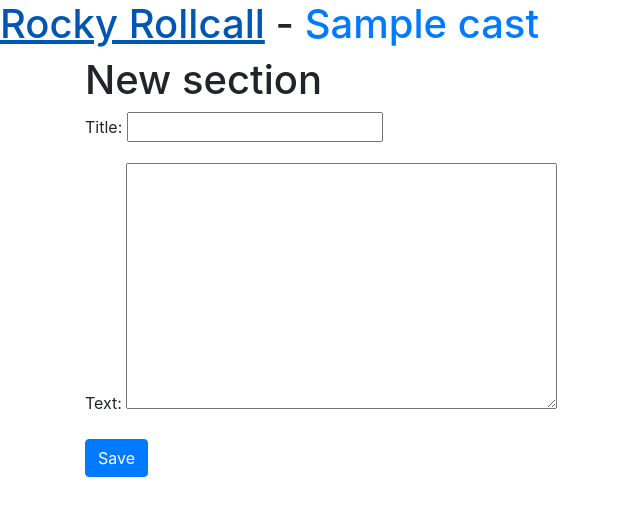
After one commit to devdupont/Rocky-Rollcall, a Django app: a page that uses castpage/templates/castpage/base.html in a window 1280 px wide. The commit adds this page. Shown: the top 516 px of the page, without its empty margins (0-640 px from the left). Run offline with Django 3.2, Linux system fonts and the light colour scheme; a user stored in the database is signed in; tables that the repository leaves empty hold one stand-in row (values such as "Sample post"); parts of the project's set-up code (start-up, migrations or seed data) failed here and were passed over; some libraries are stand-ins or nearby versions.

Commit message:
Add, edit, and remove cast page sections

```diff
--- a/castpage/admin.py
+++ b/castpage/admin.py
@@ -1,6 +1,7 @@
 from django.contrib import admin
-from .models import Cast
+from .models import Cast, PageSection
 
 # Register your models here.
 
 admin.site.register(Cast)
+admin.site.register(PageSection)
--- /dev/null
+++ b/castpage/forms.py
@@ -0,0 +1,8 @@
+from django import forms
+from .models import PageSection
+
+class PageSectionForm(forms.ModelForm):
+
+    class Meta:
+        model = PageSection
+        fields = ('title', 'text',)
--- a/castpage/models.py
+++ b/castpage/models.py
@@ -1,7 +1,9 @@
 from django.db import models
-from django.utils.text import slugify
+from django.utils import text, timezone
 
 # Create your models here.
+
+nulls = {'default': None, 'blank': True}
 
 class Cast(models.Model):
     """
@@ -9,20 +11,34 @@ class Cast(models.Model):
     """
 
     name = models.CharField(max_length=128, unique=True)
-    slug = models.SlugField(max_length=200, blank=True)
+    slug = models.SlugField(max_length=200, unique=True, blank=True)
     description = models.TextField()
     # logo = models.ImageField()
-    external_url = models.URLField()
+    created_date = models.DateTimeField(default=timezone.now)
 
     # Social Links
-    facebook_url = models.URLField()
-    twitter_user = models.CharField(max_length=15)
-    instagram_user = models.CharField(max_length=30)
+    external_url = models.URLField(**nulls)
+    facebook_url = models.URLField(**nulls)
+    twitter_user = models.CharField(max_length=15, **nulls)
+    instagram_user = models.CharField(max_length=30, **nulls)
 
     def save(self, *args, **kwargs):
         # Always make the slug match the name
-        self.slug = slugify(self.name)
+        self.slug = text.slugify(self.name)
         super(Cast, self).save(*args, **kwargs)
 
     def __str__(self) -> str:
         return self.name
+
+class PageSection(models.Model):
+    """
+    Addition content sections beyond the built-ins
+    """
+
+    cast = models.ForeignKey('castpage.Cast', on_delete=models.CASCADE, related_name='page_sections')
+    title = models.CharField(max_length=128)
+    text = models.TextField()
+    created_date = models.DateTimeField(default=timezone.now)
+
+    def __str__(self) -> str:
+        return self.title
--- a/castpage/templates/castpage/base.html
+++ b/castpage/templates/castpage/base.html
@@ -2,9 +2,8 @@
 <html>
     <head>
         <title>{{ cast.name }}</title>
-        <link rel="stylesheet" href="//maxcdn.bootstrapcdn.com/bootstrap/3.2.0/css/bootstrap.min.css">
-        <link rel="stylesheet" href="//maxcdn.bootstrapcdn.com/bootstrap/3.2.0/css/bootstrap-theme.min.css">
-        <link href='//fonts.googleapis.com/css?family=Lobster&subset=latin,latin-ext' rel='stylesheet' type='text/css'>
+        <link rel="stylesheet" href="https://stackpath.bootstrapcdn.com/bootstrap/4.1.3/css/bootstrap.min.css" integrity="sha384-MCw98/SFnGE8fJT3GXwEOngsV7Zt27NXFoaoApmYm81iuXoPkFOJwJ8ERdknLPMO" crossorigin="anonymous">
+        <link rel="stylesheet" href="https://use.fontawesome.com/releases/v5.3.1/css/all.css" integrity="sha384-mzrmE5qonljUremFsqc01SB46JvROS7bZs3IO2EmfFsd15uHvIt+Y8vEf7N7fWAU" crossorigin="anonymous">
         <link rel="stylesheet" href="{% static 'css/castpage.css' %}">
     </head>
     <body>
--- /dev/null
+++ b/castpage/templates/castpage/section_edit.html
@@ -0,0 +1,9 @@
+{% extends 'castpage/base.html' %}
+
+{% block content %}
+    <h1>New section</h1>
+    <form method="POST" class="section-form">{% csrf_token %}
+        {{ form.as_p }}
+        <button type="submit" class="save btn btn-primary">Save</button>
+    </form>
+{% endblock %}
--- a/castpage/urls.py
+++ b/castpage/urls.py
@@ -3,4 +3,7 @@ from . import views
 
 urlpatterns = [
     path('<slug:slug>', views.cast_home, name='cast_home'),
+    path('<slug:slug>/section/new/', views.cast_section_new, name='cast_section_new'),
+    path('<slug:slug>/section/<int:pk>/edit/', views.cast_section_edit, name='cast_section_edit'),
+    path('<slug:slug>/section/<int:pk>/remove/', views.cast_section_remove, name='cast_section_remove'),
 ]
--- a/castpage/views.py
+++ b/castpage/views.py
@@ -1,8 +1,47 @@
-from django.shortcuts import render, get_object_or_404
-from .models import Cast
+from django.contrib.auth.decorators import login_required
+from django.shortcuts import get_object_or_404, redirect, render
+from .forms import PageSectionForm
+from .models import Cast, PageSection
 
 # Create your views here.
 
 def cast_home(request, slug: str):
     cast = get_object_or_404(Cast, slug=slug)
     return render(request, 'castpage/home.html', {'cast': cast})
+
+@login_required
+def cast_section_new(request, slug: str):
+    cast = get_object_or_404(Cast, slug=slug)
+    if request.method == 'POST':
+        form = PageSectionForm(request.POST)
+        if form.is_valid():
+            section = form.save(commit=False)
+            section.cast = cast
+            section.save()
+            return redirect('cast_home', slug=cast.slug)
+    else:
+        form = PageSectionForm()
+    return render(request, 'castpage/section_edit.html', {'cast': cast, 'form': form})
+
+@login_required
+def cast_section_edit(request, slug: str, pk: int):
+    cast = get_object_or_404(Cast, slug=slug)
+    section = get_object_or_404(PageSection, pk=pk)
+    print(section)
+    if request.method == 'POST':
+        form = PageSectionForm(request.POST, instance=section)
+        if form.is_valid():
+            section = form.save(commit=False)
+            section.cast = cast
+            section.save()
+            return redirect('cast_home', slug=cast.slug)
+    else:
+        form = PageSectionForm(instance=section)
+    return render(request, 'castpage/section_edit.html', {'cast': cast, 'form': form})
+
+@login_required
+def cast_section_remove(request, slug: str, pk: int):
+    cast = get_object_or_404(Cast, slug=slug)
+    section = get_object_or_404(PageSection, pk=pk)
+    section.delete()
+    return redirect('cast_home', slug=cast.slug)
```
Also changed, not shown: castpage/templates/castpage/home.html (+15 -0 lines), castpage/migrations/0002_auto_20180916_2037.py (added).
